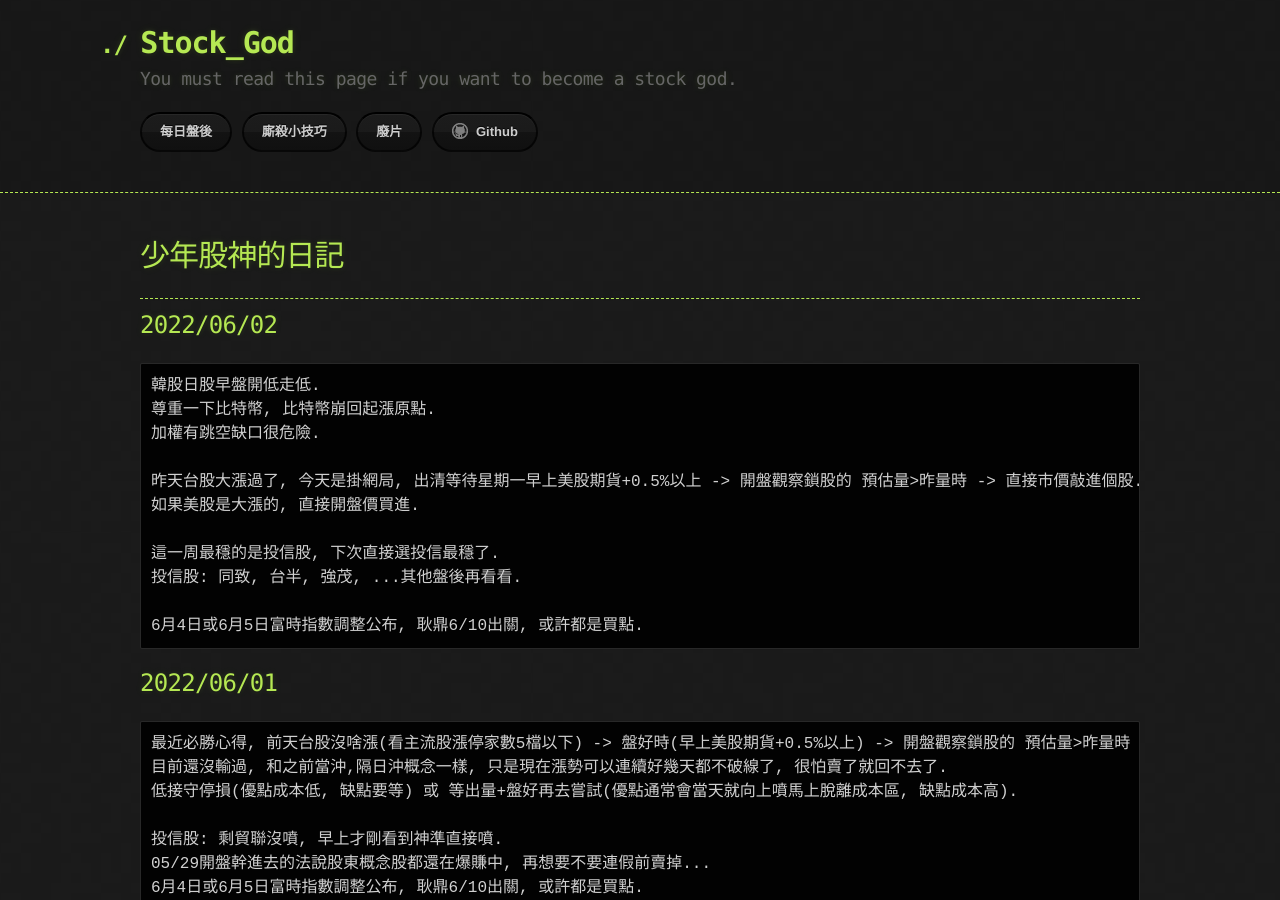
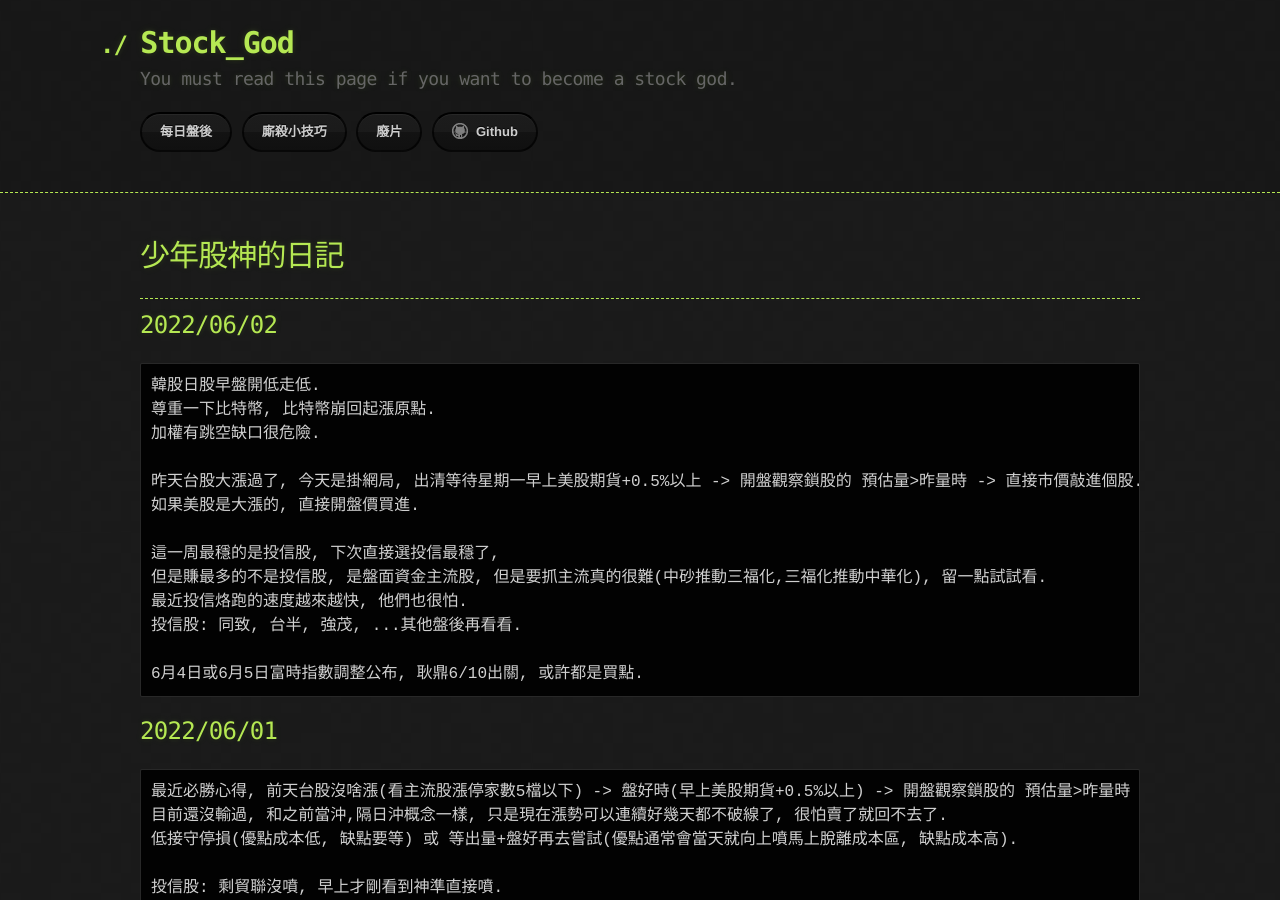
Before and after one commit to lepg5487/Stock_God, a Jekyll site: the page built from index.md, in a window 1280 px wide and 900 px high. Built offline with Jekyll 4.4.1, drawn with Linux system fonts in a browser that asks for light colours; our own code applies the rules of GitHub Pages for plain Markdown files.

Commit message:
Update index.md

```diff
--- a/index.md
+++ b/index.md
@@ -15,7 +15,9 @@ layout: testlayouts
 昨天台股大漲過了, 今天是掛網局, 出清等待星期一早上美股期貨+0.5%以上 -> 開盤觀察鎖股的 預估量>昨量時 -> 直接市價敲進個股.
 如果美股是大漲的, 直接開盤價買進.
 
-這一周最穩的是投信股, 下次直接選投信最穩了.
+這一周最穩的是投信股, 下次直接選投信最穩了,
+但是賺最多的不是投信股, 是盤面資金主流股, 但是要抓主流真的很難(中砂推動三福化,三福化推動中華化), 留一點試試看.
+最近投信烙跑的速度越來越快, 他們也很怕.
 投信股: 同致, 台半, 強茂, ...其他盤後再看看.
 
 6月4日或6月5日富時指數調整公布, 耿鼎6/10出關, 或許都是買點.
```
